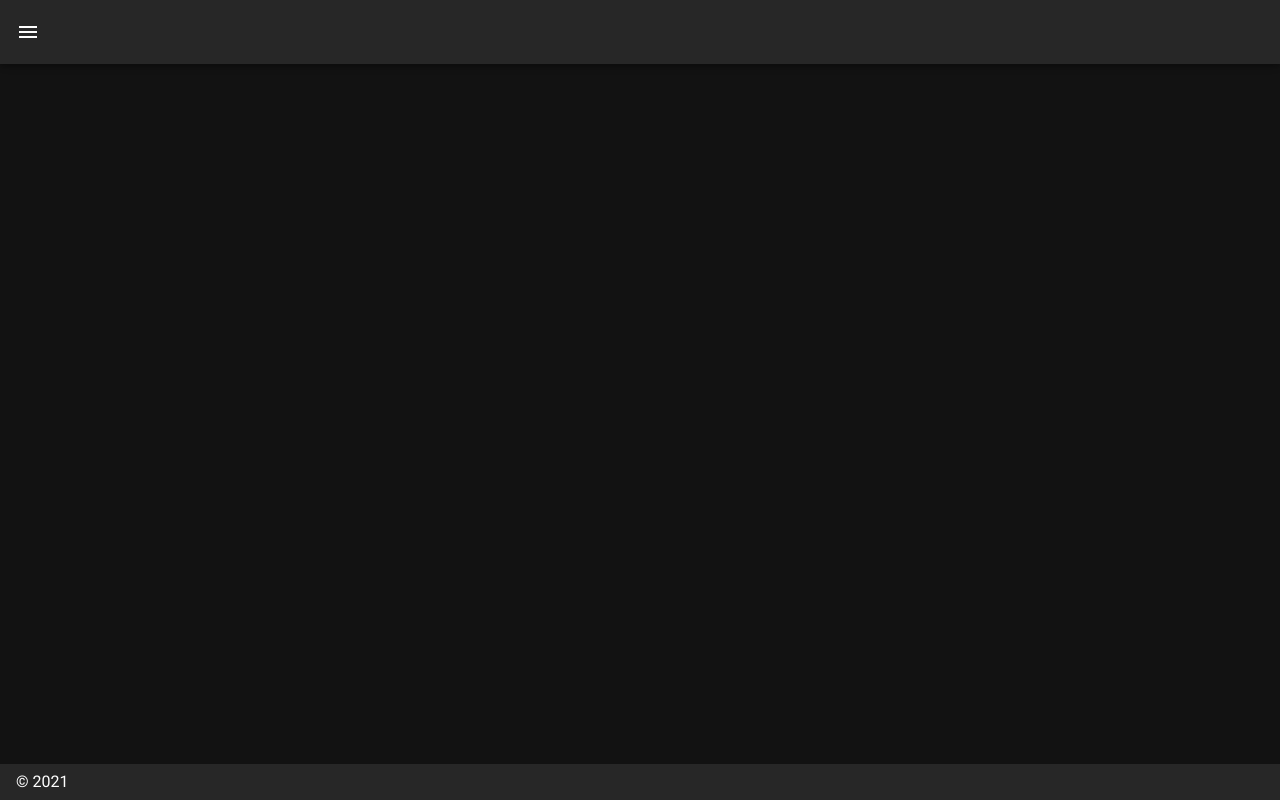
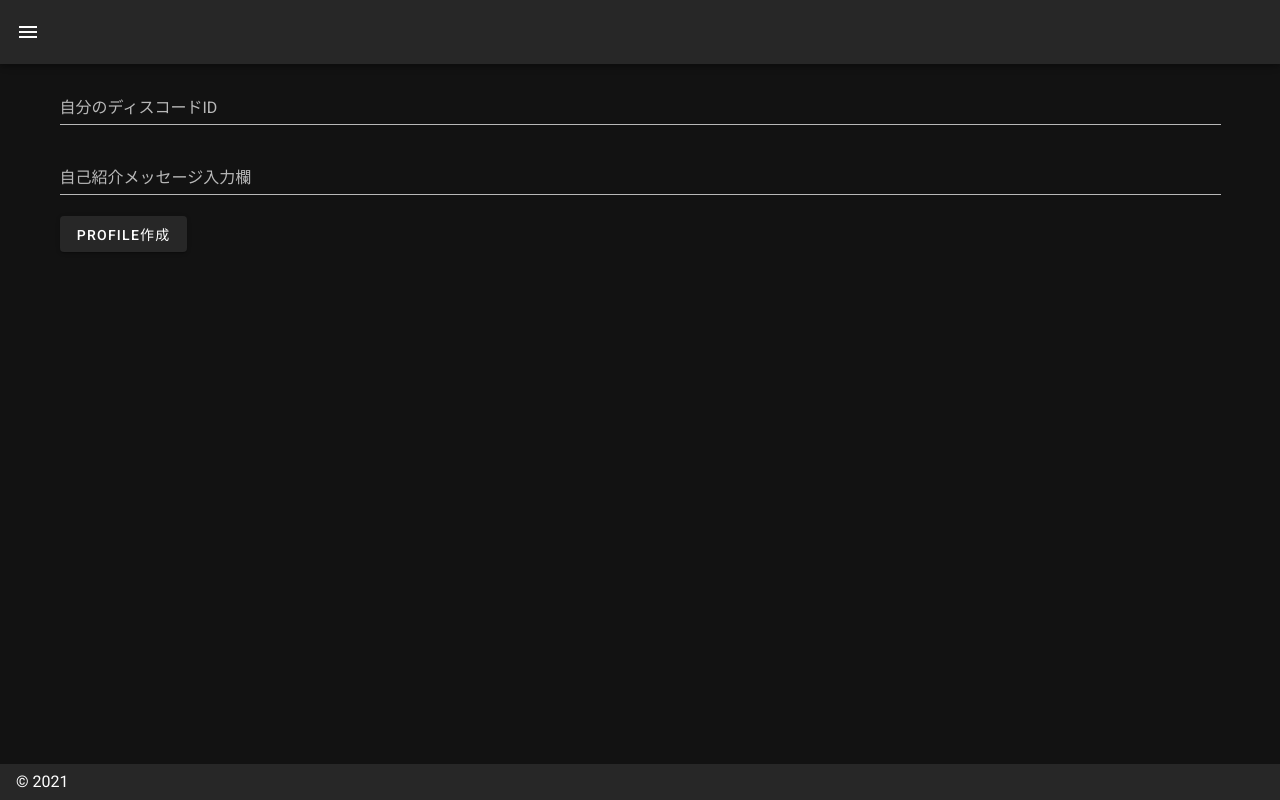
Before and after one commit to ryota-sb/game-match, a Nuxt app: page /profile in a window 1280 px wide. Before the commit this address had no page. Built offline with nearby package versions, Linux system fonts and the light colour scheme.

Commit message:
profile page

```diff
--- /dev/null
+++ b/pages/profile.vue
@@ -0,0 +1,45 @@
+<template>
+  <v-row>
+    <v-col>
+      <v-form>
+        <v-text-field
+          v-model="discord_id"
+          label="自分のディスコードID"
+        />
+        <v-text-field
+          v-model="message"
+          label="自己紹介メッセージ入力欄"
+        />
+      </v-form>
+      <v-btn @click="createProfile">Profile作成</v-btn>
+    </v-col>
+  </v-row>
+</template>
+
+<script>
+export default {
+  data() {
+    return {
+      discord_id: null,
+      message: null
+    }
+  },
+  methods: {
+    async createProfile() {
+      const uri = 'http://localhost:3000/api/v1/profiles'
+      const params = {
+        discord_id: this.discord_id,
+        message: this.message
+      }
+      const headers = {
+        Authorization: `Bearer ${this.$auth0.getAccessToken()}`
+      }
+      await this.$axios.post(uri, params, { headers: headers }).then(res => {
+        console.log(res)
+      }).catch(err => {
+        console.log(err)
+      })
+    }
+  }
+}
+</script>
```
